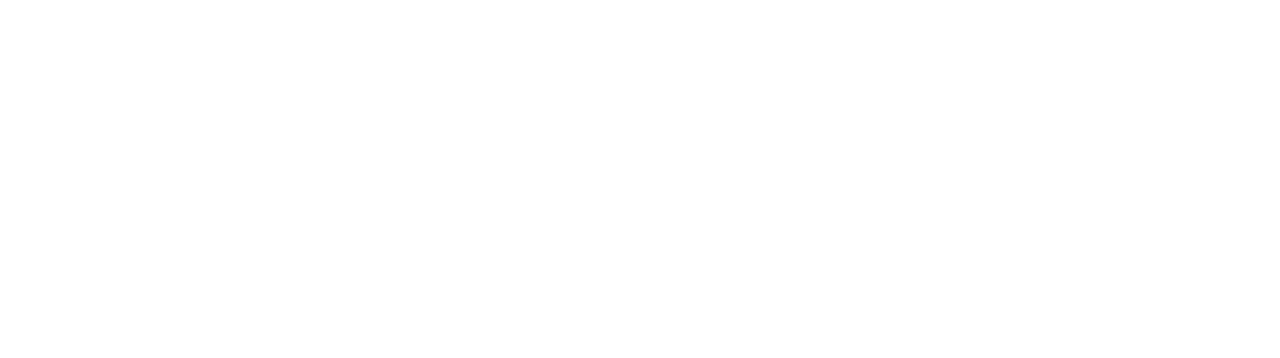
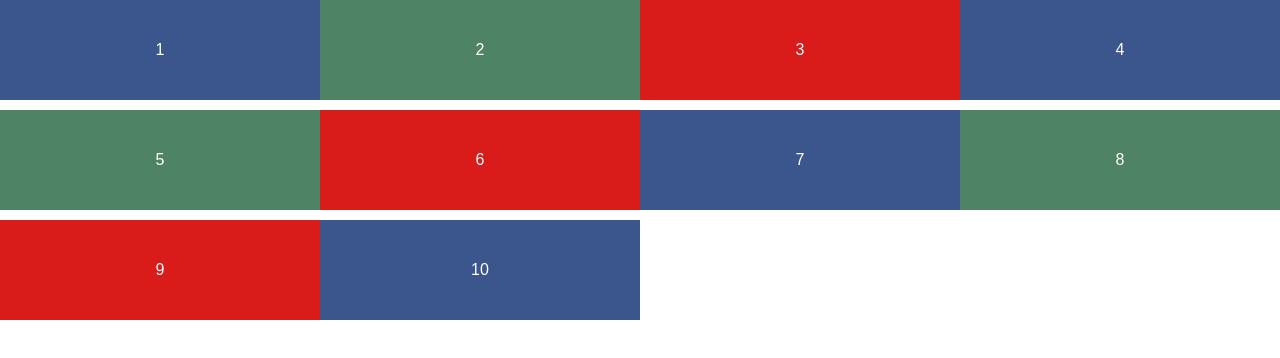
Before and after one commit to HeflerDev/HTML-CSS-Framework-Project, a plain HTML site: page dist/index.html in a window 1280 px wide. Drawn offline with Linux system fonts and the light colour scheme.

Commit message:
simulated grid style

```diff
--- a/_variables.scss
+++ b/_variables.scss
@@ -0,0 +1,16 @@
+$gap-horizontal: 10px;
+$gap-vertical: $gap-horizontal;
+
+@mixin grid {
+  @supports(grid-area:auto) {
+    display: grid;
+    grid-column: $gap-horizontal;
+    grid-row-gap: $gap-vertical;
+  }
+}
+
+@mixin gridAuto($min-width) {
+  @supports(grid-area: auto){
+    grid-template-columns: repeat(auto-fit, minmax($min-width,1fr));
+  }
+}
--- a/dist/index.html
+++ b/dist/index.html
@@ -0,0 +1,24 @@
+<!DOCTYPE html>
+<html lang="en">
+<head>
+  <meta charset="UTF-8">
+  <meta name="viewport" content="width=device-width, initial-scale=1.0">
+  <meta http-equiv="X-UA-Compatible" content="ie=edge">
+  <title>Document</title>
+  <link rel="stylesheet" href="css/master.css">
+</head>
+<body>
+  <div class="gallery-grid">
+    <div class="div">1</div>
+    <div class="div">2</div>
+    <div class="div">3</div>
+    <div class="div">4</div>
+    <div class="div">5</div>
+    <div class="div">6</div>
+    <div class="div">7</div>
+    <div class="div">8</div>
+    <div class="div">9</div>
+    <div class="div">10</div>
+  </div>
+</body>
+</html>
--- a/master.scss
+++ b/master.scss
@@ -1 +1,43 @@
 @import 'variables' ;
+
+* {
+  padding: 0;
+  margin: 0;
+  box-sizing: border-box;
+}
+
+/* Tags */
+
+body {
+  display: grid;
+}
+
+/* Classes */
+
+.gallery-grid {
+  @include grid;
+  @include gridAuto(260px);
+  grid-auto-rows: minmax(100px,auto);
+}
+
+/* Demo Style */
+
+.gallery-grid > div {
+  font-family: sans-serif;
+  display: flex;
+  justify-content: center;
+  align-items: center ;
+  color : white ;
+
+  &:nth-of-type(3n) {
+    background-color: #d91b1a;
+  }
+
+  &:nth-of-type(3n+1) {
+    background-color: #3a568c;
+  }
+
+  &:nth-of-type(3n+2) {
+    background-color: #4f8365 ;
+  }
+}
```
Also changed, not shown: _mockup.scss (added), dist/css/master.css, 1 other file.
